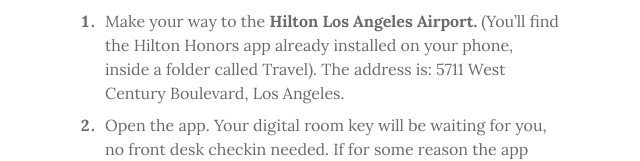
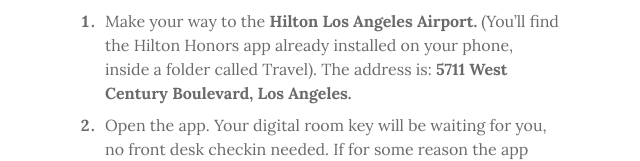
Before and after one commit to KevinMeldau/where-youll-find-me, a React (Vite) app: page /clue2 in a window 1280 px wide. Shown: the part 327-488 px from the top of the page, without its empty margins (319-959 px from the left). Built offline with nearby package versions, Linux system fonts and the light colour scheme.

Commit message:
Text edits

```diff
--- a/src/pages/Clue1.tsx
+++ b/src/pages/Clue1.tsx
@@ -30,7 +30,7 @@ const Clue1 = () => {
                <li>
                   No passport, just ID you can fly with, and a phone charger.
                </li>
-               <li>Call a Lyft. Be at the airport by 8:30 AM – November 15th.</li>
+               <li>Call a Lyft. Be at the airport by 8:30AM (November 15th).</li>
                <li>Go to the Delta counter and give them your ID.</li>
                <li>Board your flight.</li>
                <li>
--- a/src/pages/Clue2.tsx
+++ b/src/pages/Clue2.tsx
@@ -23,7 +23,7 @@ const Clue2 = () => {
             <h2 className="text-lg font-semibold mb-2">What I need you to do:</h2>
             <ol className="list-decimal pl-6 space-y-2 marker:font-bold">
                <li>
-                  Make your way to the <span className="font-bold">Hilton Los Angeles Airport.</span> (You’ll find the Hilton Honors app already installed on your phone, inside a folder called Travel). The address is: 5711 West Century Boulevard, Los Angeles.
+                  Make your way to the <span className="font-bold">Hilton Los Angeles Airport.</span> (You’ll find the Hilton Honors app already installed on your phone, inside a folder called Travel). The address is: <span className="font-bold">5711 West Century Boulevard, Los Angeles.</span>
                </li>
                <li>Open the app. Your digital room key will be waiting for you, no front desk checkin needed. If for some reason the app does not work, go to the front desk and give them your name.</li>
                <li>Go to your room. Eat something. Take a hot shower. Put your feet up. Sleep, you’ll need it.</li>
--- a/src/pages/Clue3.tsx
+++ b/src/pages/Clue3.tsx
@@ -24,7 +24,7 @@ const Clue3 = () => {
             <h2 className="text-lg font-semibold mb-2">What I need you to do:</h2>
             <ol className="list-decimal pl-6 space-y-2 marker:font-bold">
                <li>
-                  Go back to <span className="font-bold">LAX</span>, be there by <span className="font-bold">8:30 PM – November 15th.</span>
+                  Go back to <span className="font-bold">LAX</span>, be there by <span className="font-bold">8:30PM (November 15th).</span>
                </li>
                <li>
                   When you get there, go to the <span className="font-bold">Delta counter</span> and give them your passport. Board your flight.
```
